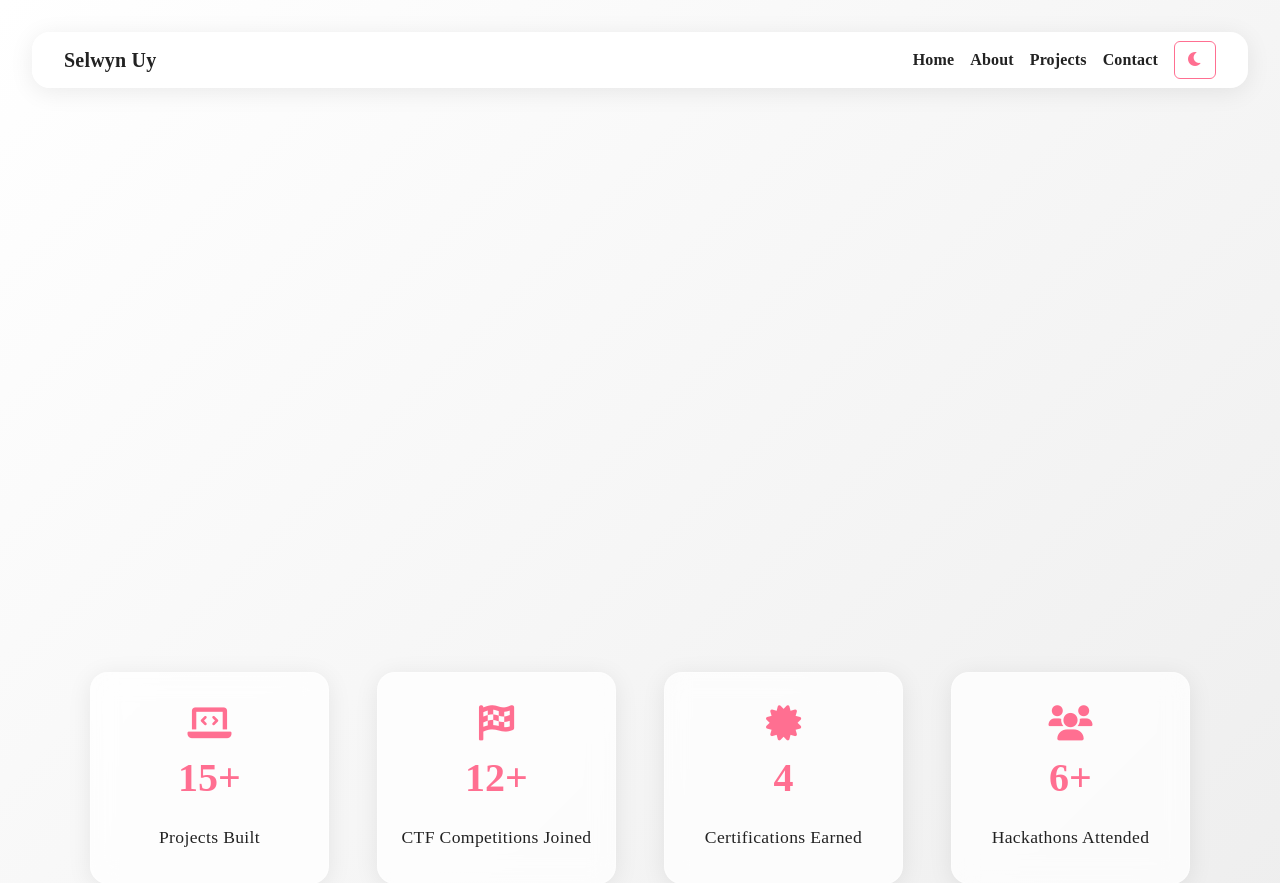
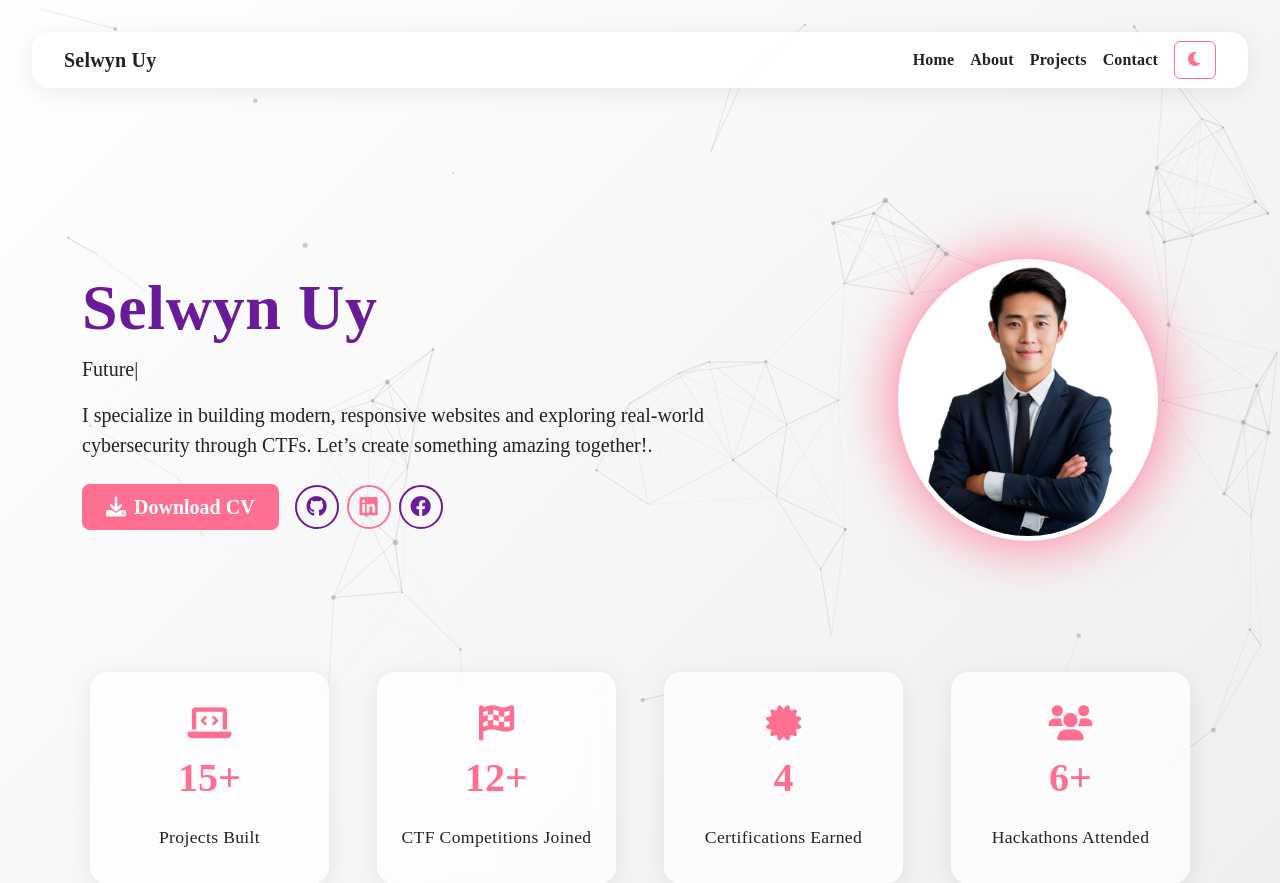
Before and after one commit to Selwynuy/Personal-Portfolio, a Django app: page / in a window 1280 px wide. Shown: the top 883 px of the page. Run offline with Django 5.2, Linux system fonts and the light colour scheme; data that the repository does not hold is empty; parts of the project's set-up code (start-up, migrations or seed data) failed here and were passed over; some web fonts are replaced.

Commit message:
changed description in hero section

```diff
--- a/templates/main/base.html
+++ b/templates/main/base.html
@@ -106,7 +106,7 @@
 
       // Initialize Typed.js
       var typed = new Typed("#typed", {
-        strings: ["Creative Developer", "CTF Solver", "Future Pen Tester"]
+        strings: ["Creative Developer", "CTF Solver", "Future Pen Tester"],
         typeSpeed: 50,
         backSpeed: 30,
         loop: true,
--- a/templates/main/home.html
+++ b/templates/main/home.html
@@ -11,7 +11,7 @@
           <span id="typed"></span>
         </p>
         <p class="mt-3 fs-5">
-          I specialize in creating modern, responsive, and user-friendly websites.<br class="d-none d-md-block"> Let's build something amazing together!
+          I specialize in building modern, responsive websites and exploring real-world cybersecurity through CTFs. Let’s create something amazing together!.<br class="d-none d-md-block">
         </p>
         <!-- Call to Action -->
         <div class="mt-4 d-flex flex-column flex-sm-row gap-3 justify-content-center justify-content-md-start align-items-center">
```
